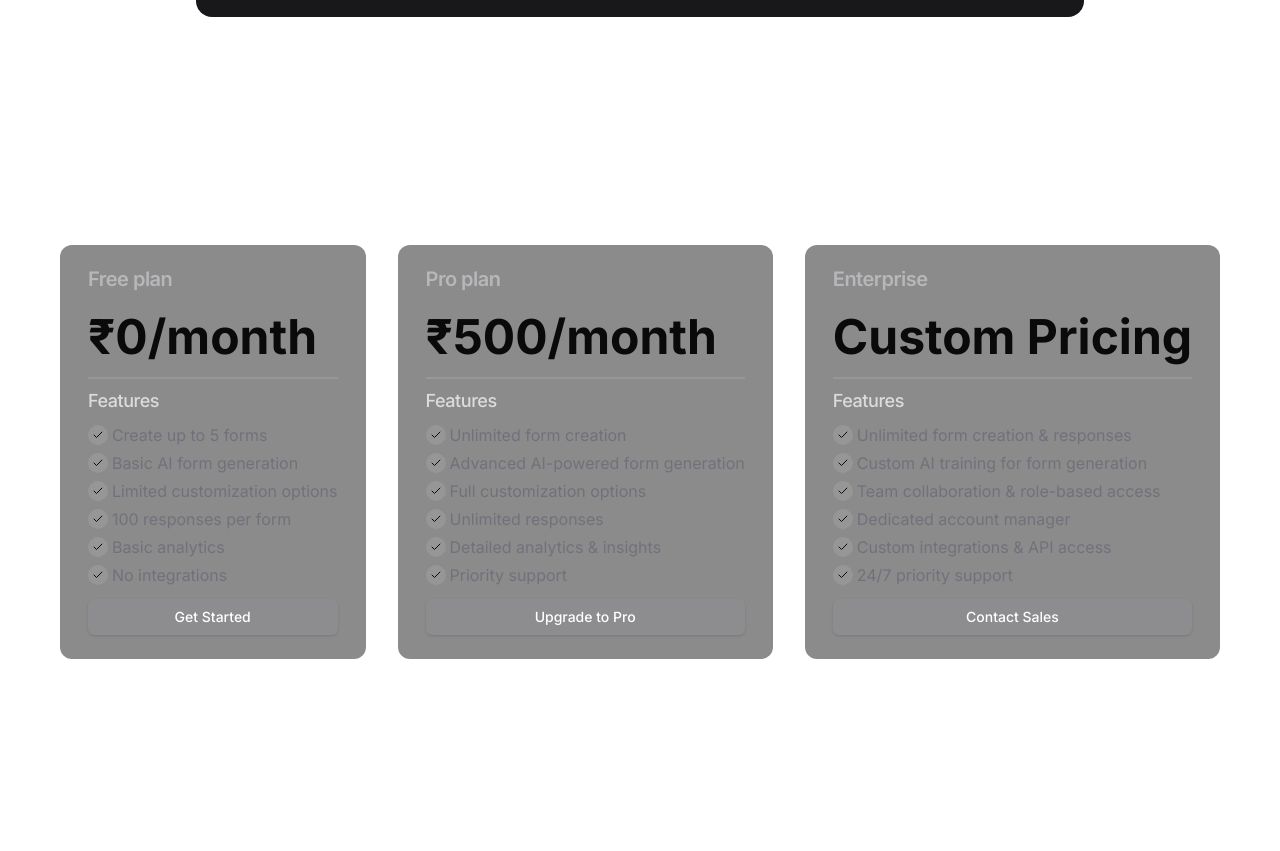
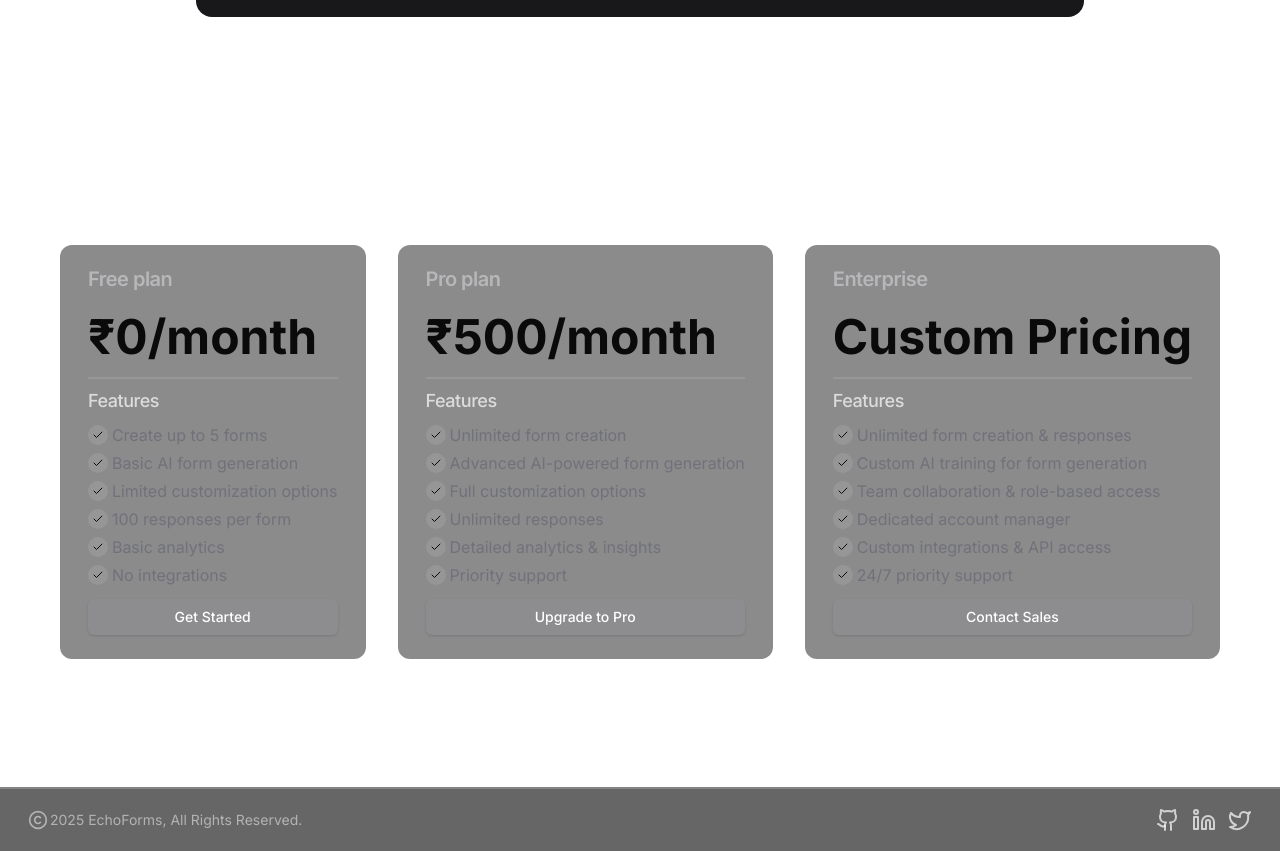
Before and after one commit to 10xshivam/EchoForms, a Next.js app: page / in a window 1280 px wide. Shown: the part 1773-2624 px from the top of the page. Before the commit the page ends 2512 px from the top, so only its background shows below. Built offline with nearby package versions, Linux system fonts and the light colour scheme.

Commit message:
Add Footer component and update Home page layout; enhance scrollbar styles for better UI

```diff
--- a/src/app/globals.css
+++ b/src/app/globals.css
@@ -74,3 +74,29 @@ body {
     @apply bg-background text-foreground;
   }
 }
+
+::-webkit-scrollbar {
+  width: 5px;
+}
+
+
+::-webkit-scrollbar-thumb {
+  background-color: #ffffff64;
+  border-radius: 0px;
+}
+
+
+::-webkit-scrollbar-thumb:hover {
+  background-color: white;
+
+}
+
+::-webkit-scrollbar-track {
+  background-color: #2c2b2b;
+  border-radius: 0px;
+}
+
+
+::-webkit-scrollbar-corner {
+  background-color: #2c2b2b;
+}
--- a/src/app/page.tsx
+++ b/src/app/page.tsx
@@ -19,6 +19,7 @@ import {
   Zap,
 } from "lucide-react";
 import { pricingPlans } from "@/lib/data";
+import Footer from "@/components/Footer";
 
 const howItWorks = [
   {
@@ -206,7 +207,7 @@ export default function Home() {
           ))}
         </div>
       </div>
-      <div className="flex flex-col justify-center items-center gap-10 pb-20">
+      <div className="flex flex-col justify-center items-center gap-10 pb-32">
         <h2 className="text-6xl font-semibold tracking-tighter bg-gradient-to-b from-white to-white/70 bg-clip-text text-transparent">
           Plans & Prices.
         </h2>
@@ -237,6 +238,7 @@ export default function Home() {
           ))}
         </div>
       </div>
+      <Footer/>
     </div>
   );
 }
--- /dev/null
+++ b/src/components/Footer.tsx
@@ -0,0 +1,25 @@
+import { Copyright, Github, Linkedin, Twitter } from "lucide-react";
+import Link from "next/link";
+import React from "react";
+
+export default function Footer() {
+  return (
+    <div className="w-full h-16 border-t-2 border-white/20  bg-black/60 items-center flex px-7 justify-between z-50 max-md:px-5">
+      <div className="flex justify-center items-center gap-0.5 text-white/50">
+        <Copyright className="w-5 max-md:mr-1"  />
+        <p className="text-sm max-md:text-[0.7rem] max-md:leading-3">2025 EchoForms, All Rights Reserved.</p>
+      </div>
+      <div className="flex justify-center items-center gap-3">
+        <Link href={"https://github.com/shivam-tsx/Safe-Report"} className="text-white/70 hover:text-white">
+          <Github/>
+        </Link>
+        <Link href={"https://www.linkedin.com/in/shivam-coder/"} className="text-white/70 hover:text-white" >
+          <Linkedin/>
+        </Link>
+        <Link href={"https://x.com/codrshivam"} className="text-white/70 hover:text-white" >
+          <Twitter/>
+        </Link>
+      </div>
+    </div>
+  );
+}
```
